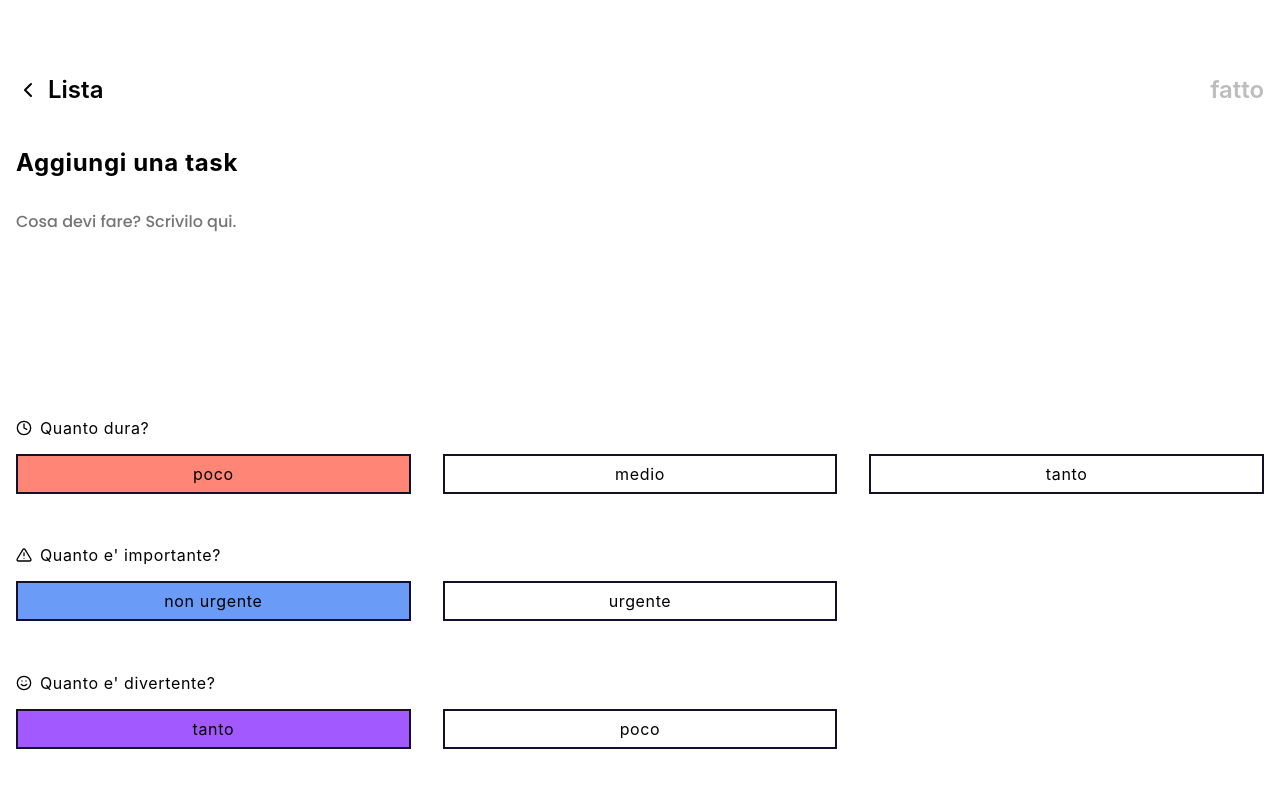
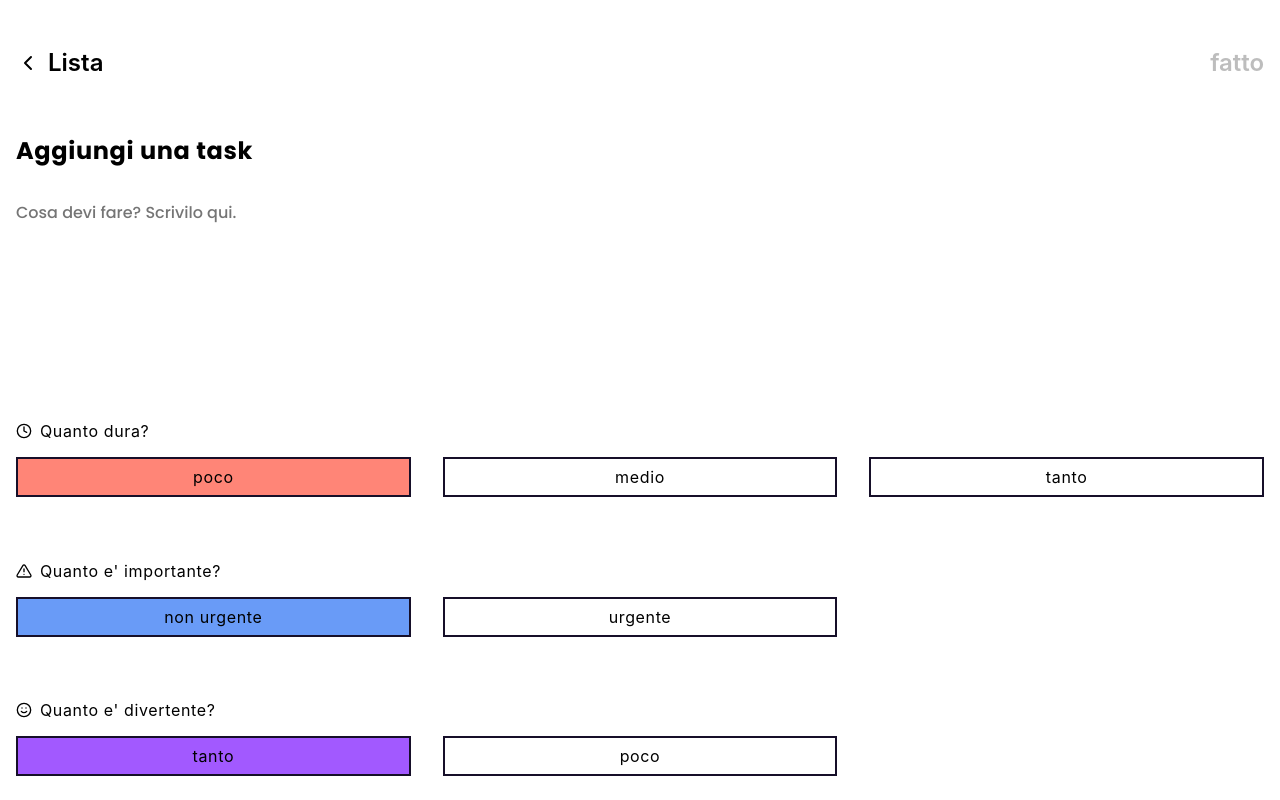
Before and after one commit to MarcoMaz/renato-do-list, a React (Create React App) app: page /add-edit in a window 1280 px wide. Built offline with nearby package versions, Linux system fonts and the light colour scheme.

Commit message:
fix( addEditView ): fix styling

```diff
--- a/src/App.tsx
+++ b/src/App.tsx
@@ -17,7 +17,7 @@ import store from './state/store';
 import LandingView from './views/LandingView/LandingView';
 import IntroView1 from './views/IntroView1/IntroView1';
 import MainView from './views/MainView/MainView';
-import AddEditView from './views/AddEditView';
+import AddEditView from './views/AddEditView/AddEditView';
 
 const persistor = persistStore(store);
 
--- a/src/styles/basics.scss
+++ b/src/styles/basics.scss
@@ -1,7 +1,3 @@
-//
-$border: 2px solid $ebony;
-$boxShadow: 5px 5px $black;
-
 /* General Reset */
 * {
 	box-sizing: border-box;
@@ -65,7 +61,7 @@ svg {
     background: $salmon;
     border: $border;
     margin: 0 auto;
-    padding: 12px 60px;
+    padding: 0.75rem 3rem;
 
     button {
       align-items: flex-end;
@@ -86,125 +82,3 @@ svg {
     margin: 0;
   }
 }
-
-
-/// FROM HERE
-.AddEditTask {
-
-  @include defaultFlex;
-
-  align-items: inherit;
-  background: $white;
-  flex-direction: column;
-  height: 100vh;
-  justify-content: space-evenly;
-  padding: 0 1rem;
-  padding-top: 3rem;
-
-  &__buttons {
-
-    @include defaultFlex;
-
-    justify-content: space-between;
-    margin-bottom: 1rem;
-
-    button {
-      align-items: center;
-    }
-  }
-
-  &__goBack svg {
-    margin: 0;
-    margin-right: 0.5rem;
-  }
-
-  &__confirm button {
-
-    color: $dodger-blue;
-
-    &:disabled {
-      color: $silver;
-    }
-  }
-}
-
-.AddEditTask__choice {
-
-  @include defaultFlex;
-
-  flex-wrap: wrap;
-  margin-bottom: 1.5rem;
-
-  &-label {
-
-    @include defaultFlex;
-
-    justify-content: flex-start;
-    margin-bottom: 1rem;
-    width: 100%;
-
-    svg {
-      margin: 0;
-      margin-right: 0.5rem;
-    }
-  }
-
-  &--speed .AddEditTask__choice-radio.-selected {
-    background: $salmon;
-  }
-
-  &--urgency .AddEditTask__choice-radio.-selected {
-    background: $cornflower-blue;
-  }
-
-  &--fun .AddEditTask__choice-radio.-selected {
-    background: $heliotrope;
-  }
-}
-
-.AddEditTask__choice-radio-wrapper {
-  display: grid;
-  gap: 2rem;
-  grid-template-columns: repeat(3, 1fr);
-  width: 100%;
-}
-
-.AddEditTask__choice-radio {
-
-  @include defaultFlex;
-
-  border: $border;
-
-  label {
-
-    @include defaultFlex;
-
-    padding: 0.5rem 1rem;
-    text-align: center;
-  }
-}
-
-.AddEditTask__textarea {
-
-  @include defaultFlex;
-
-  align-items: flex-start;
-  flex-direction: column;
-
-  label {
-    font-size: 1.5rem;
-    font-weight: bold;
-    margin-bottom: 2rem;
-  }
-
-  textarea {
-    border: 0;
-    font-family: $textFont;
-    margin-bottom: 2rem;
-    resize: none;
-
-    &:focus::placeholder {
-      color: transparent;
-    }
-  }
-}
--- a/src/styles/colors.scss
+++ b/src/styles/colors.scss
@@ -1,9 +1,9 @@
+$black: #000000;
+$cornflower-blue: #699BF7;
+$dodger-blue: #5551FF;
+$ebony: #160F29;
+$heliotrope: #A259FF;
+$salmon: #FF8577;
+$silver: #BDBDBD;
 $supernova: #FFC700;
-$heliotrope: #A259FF;
-$black: #000000;
-$salmon: #FF8577;
 $white: #FFFFFF;
-$dodger-blue: #5551FF;
-$cornflower-blue: #699BF7;
-$ebony: #160F29;
-$silver: #BDBDBD;
--- a/src/styles/main.scss
+++ b/src/styles/main.scss
@@ -4,20 +4,13 @@
 // Styling
 @import "./mixins.scss";
 @import "./colors.scss";
+@import "./variables.scss";
 @import "./viewports.scss";
 @import "./typography.scss";
 @import "./basics.scss";
-// @import "./layout.scss";
 
 // Views
 @import "../views/LandingView/LandingView.scss";
 @import "../views/IntroView1/IntroView1.scss";
 @import "../views/MainView/MainView.scss";
-
-// // Views
-// @import "../views/Intro/Intro.scss";
-// @import "../views/Questions/Question.scss";
-// @import "../views/Elaborating/Elaborating.scss";
-// @import "../views/Modal/Modal.scss";
-// @import "../views/SongChosen/SongChosen.scss";
-// @import "../views/Results/Results.scss";
+@import "../views/AddEditView/AddEditView.scss";
--- /dev/null
+++ b/src/styles/variables.scss
@@ -0,0 +1,2 @@
+$border: 2px solid $ebony;
+$boxShadow: 5px 5px $black;
--- /dev/null
+++ b/src/views/AddEditView/AddEditView.scss
@@ -0,0 +1,116 @@
+.AddEditTask {
+
+  @include defaultFlex;
+
+  align-items: inherit;
+  background: $white;
+  flex-direction: column;
+  height: 100vh;
+  justify-content: space-between;
+  padding: 0 1rem;
+  padding-top: 3rem;
+
+  &__buttons {
+
+    @include defaultFlex;
+
+    justify-content: space-between;
+    margin-bottom: 1rem;
+
+    button {
+      align-items: center;
+    }
+  }
+
+  &__goBack svg {
+    margin: 0;
+    margin-right: 0.5rem;
+  }
+
+  &__confirm button {
+
+    color: $dodger-blue;
+
+    &:disabled {
+      color: $silver;
+    }
+  }
+
+  &__textarea {
+
+    @include defaultFlex;
+
+    align-items: flex-start;
+    flex-direction: column;
+    font-family: $textFont;
+
+    label,
+    textarea {
+      margin-bottom: 2rem;
+    }
+
+    label {
+      font-size: 1.5rem;
+      font-weight: bold;
+    }
+
+    textarea {
+      border: 0;
+      resize: none;
+
+      &:focus::placeholder {
+        color: transparent;
+      }
+    }
+  }
+}
+
+.AddEditTask__choice {
+
+  margin-bottom: 1.5rem;
+
+  &-label {
+
+    @include defaultFlex;
+
+    justify-content: flex-start;
+    margin-bottom: 1rem;
+
+    svg {
+      margin: 0;
+      margin-right: 0.5rem;
+    }
+  }
+
+  &-radio-wrapper {
+    display: grid;
+    gap: 2rem;
+    grid-template-columns: repeat(3, 1fr);
+  }
+
+  &-radio {
+
+    @include defaultFlex;
+
+    border: $border;
+
+    label {
+      display: block;
+      padding: 0.5rem 1rem;
+      text-align: center;
+      width: 100%;
+    }
+  }
+
+  &--speed .AddEditTask__choice-radio.-selected {
+    background: $salmon;
+  }
+
+  &--urgency .AddEditTask__choice-radio.-selected {
+    background: $cornflower-blue;
+  }
+
+  &--fun .AddEditTask__choice-radio.-selected {
+    background: $heliotrope;
+  }
+}
--- a/src/views/MainView/MainView.scss
+++ b/src/views/MainView/MainView.scss
@@ -5,8 +5,6 @@ $labelPaddingX: $spaceFromTheLeft + 2.5rem;
 $labelPaddingY: 23px;
 $internalSquareLeft: $spaceFromTheLeft + ($internalSquareSize / 2);
 $internalSquareTop: $squareSize + ($internalSquareSize / 2);
-$dialogHeight: 9rem;
-$dialogWidth: $dialogHeight * 2;
 $toastWidth: 90vw;
 
 .MainView {
@@ -52,8 +50,6 @@ $toastWidth: 90vw;
   }
 }
 
-
-// Task
 .Task {
   justify-content: space-between;
   margin: 1rem 0;
@@ -133,14 +129,11 @@ $toastWidth: 90vw;
 
   @include defaultFlex;
 
+  @include findPostion(9rem, 18rem);
+
   background: $white;
   border: $border;
   border-radius: 0.5rem;
-  height: $dialogHeight;
-  width: $dialogWidth;
-  position: absolute;
-  top: calc((100vh - $dialogHeight) / 2);
-  left: calc((100vw - $dialogWidth) / 2);
   flex-direction: column;
   z-index: 1001;
 
```
Also changed, not shown: src/views/AddEditView/AddEditView.tsx (renamed from src/views/AddEditView.tsx, +8 -8 lines).
